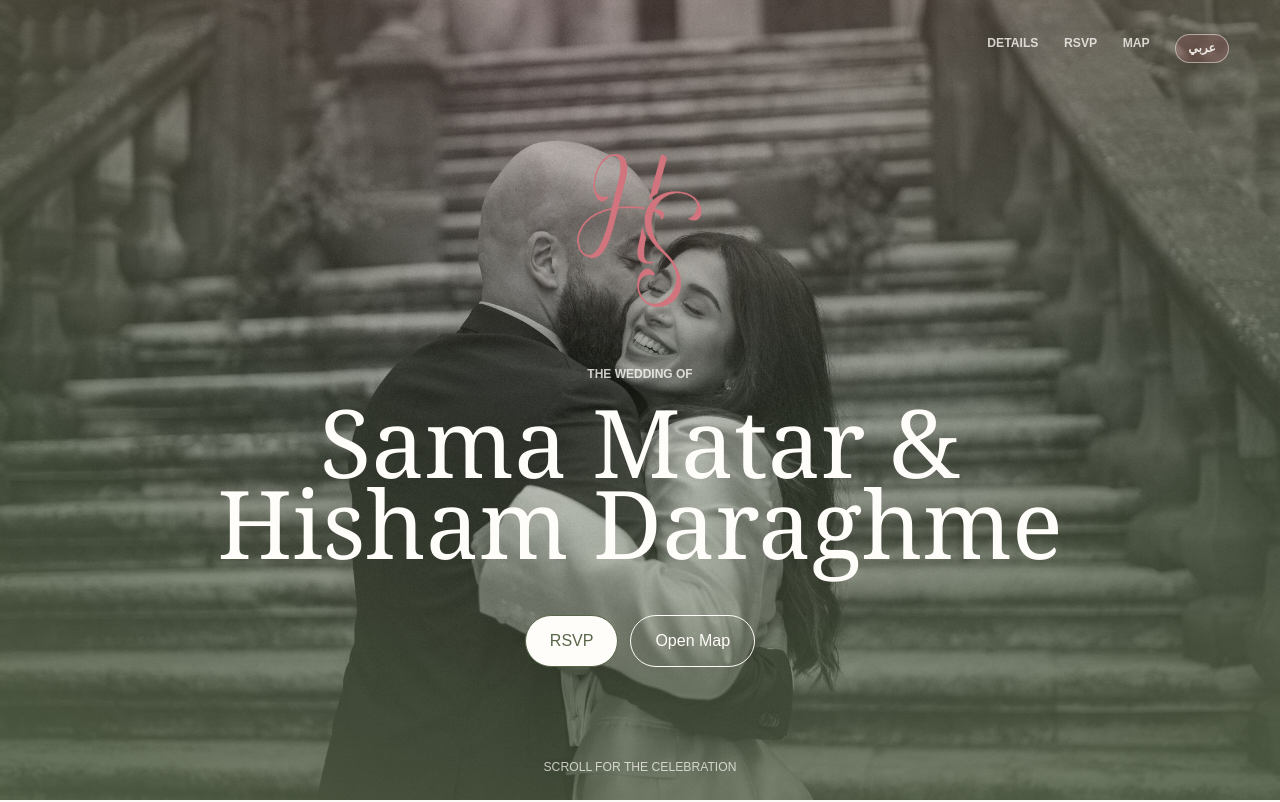
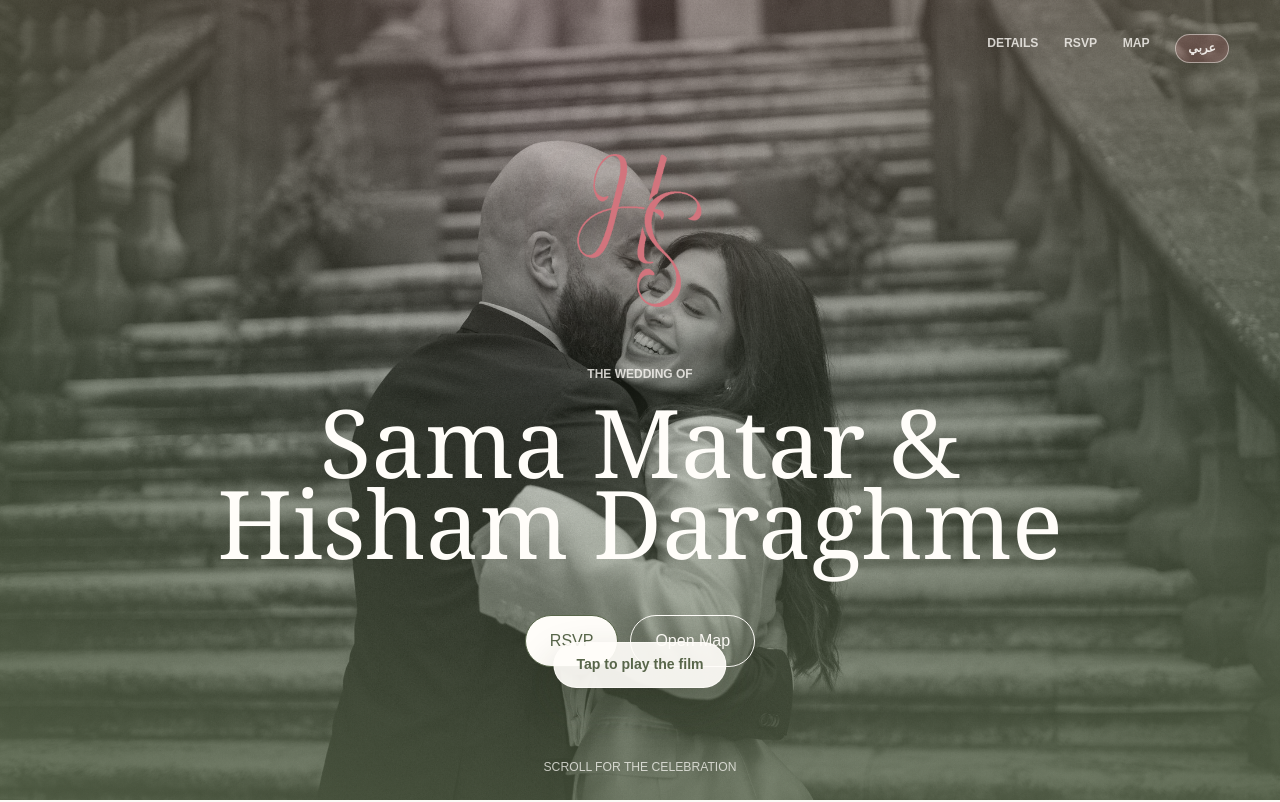
Before and after one commit to rozanasaleem/Sama-Hisham, a Next.js app: page / in a window 1280 px wide. Shown: the top 802 px of the page. Built offline with nearby package versions, Linux system fonts and the light colour scheme.

Commit message:
Add Safari hero video fallback

```diff
--- a/app/globals.css
+++ b/app/globals.css
@@ -94,6 +94,25 @@ main {
   background:
     linear-gradient(90deg, rgba(88, 102, 74, 0.52), rgba(88, 102, 74, 0.1) 42%, rgba(88, 102, 74, 0.48)),
     linear-gradient(180deg, rgba(210, 116, 125, 0.18), rgba(88, 102, 74, 0.08) 48%, rgba(88, 102, 74, 0.64));
+}
+
+.film-play-button {
+  position: absolute;
+  z-index: 3;
+  left: 50%;
+  bottom: clamp(76px, 9vw, 112px);
+  transform: translateX(-50%);
+  min-height: 46px;
+  border: 1px solid rgba(255, 253, 249, 0.7);
+  border-radius: 999px;
+  background: rgba(255, 253, 249, 0.92);
+  color: #58664a;
+  padding: 0 22px;
+  font-family: var(--font-geist-sans);
+  font-size: 0.88rem;
+  font-weight: 700;
+  letter-spacing: 0;
+  box-shadow: 0 18px 42px rgba(41, 48, 34, 0.22);
 }
 
 .topline {
--- a/app/page.tsx
+++ b/app/page.tsx
@@ -199,6 +199,8 @@ export default function Home() {
     video.setAttribute("webkit-playsinline", "");
 
     const playVideo = () => {
+      video.muted = true;
+      video.defaultMuted = true;
       void video
         .play()
         .then(() => {
@@ -206,8 +208,11 @@ export default function Home() {
           setVideoFailed(false);
         })
         .catch(() => {
-          setVideoFailed(true);
-          // Safari may still block autoplay in low-power or data-saver modes.
+          window.setTimeout(() => {
+            if (video.paused) {
+              setVideoFailed(true);
+            }
+          }, 900);
         });
     };
 
@@ -226,7 +231,7 @@ export default function Home() {
     video.addEventListener("canplay", playVideo);
     document.addEventListener("visibilitychange", playWhenVisible);
     window.addEventListener("focus", playVideo);
-    video.load();
+    window.requestAnimationFrame(playVideo);
 
     return () => {
       video.removeEventListener("loadedmetadata", playVideo);
@@ -236,6 +241,23 @@ export default function Home() {
       window.removeEventListener("focus", playVideo);
     };
   }, []);
+
+  function handleHeroVideoPlay() {
+    const video = videoRef.current;
+    if (!video) {
+      return;
+    }
+
+    video.muted = true;
+    video.defaultMuted = true;
+    void video
+      .play()
+      .then(() => {
+        setVideoReady(true);
+        setVideoFailed(false);
+      })
+      .catch(() => setVideoFailed(true));
+  }
 
   async function handleSubmit(event: FormEvent<HTMLFormElement>) {
     event.preventDefault();
@@ -301,11 +323,20 @@ export default function Home() {
             onPlaying={() => setVideoReady(true)}
             onError={() => setVideoFailed(true)}
           >
+            <source src="/landing-video.mp4" type="video/mp4" />
             <source src="/landing-video.webm" type="video/webm" />
-            <source src="/landing-video.mp4" type="video/mp4" />
           </video>
         </div>
         <div className="film-overlay" aria-hidden="true" />
+        {videoFailed ? (
+          <button
+            className="film-play-button"
+            type="button"
+            onClick={handleHeroVideoPlay}
+          >
+            Tap to play the film
+          </button>
+        ) : null}
         <nav className="topline" aria-label="Wedding navigation">
           <a href="#details">{t.nav.details}</a>
           <a href="#rsvp">{t.nav.rsvp}</a>
```
